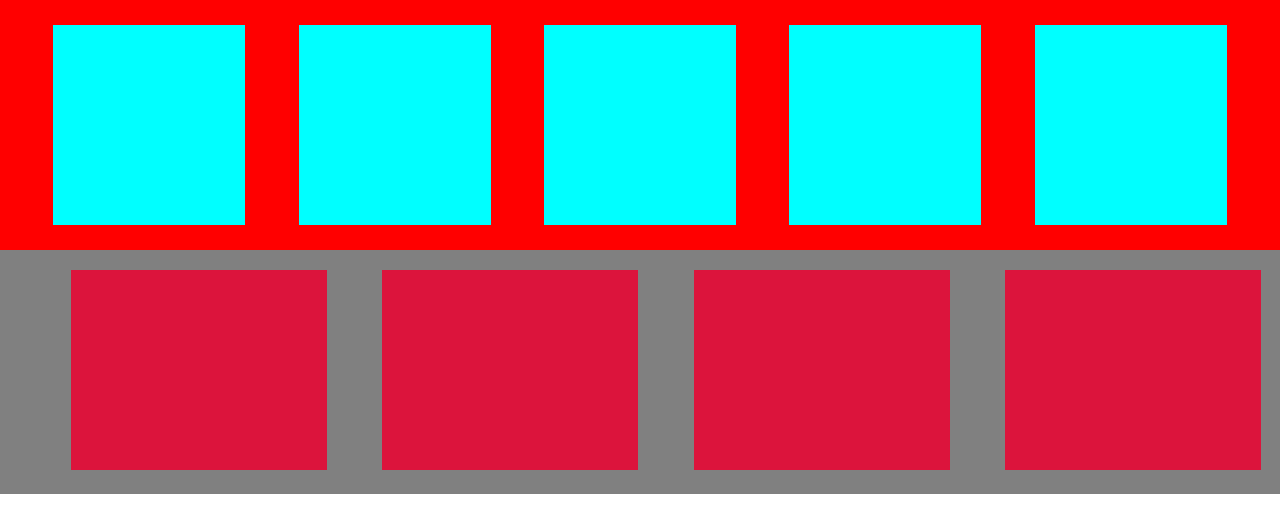
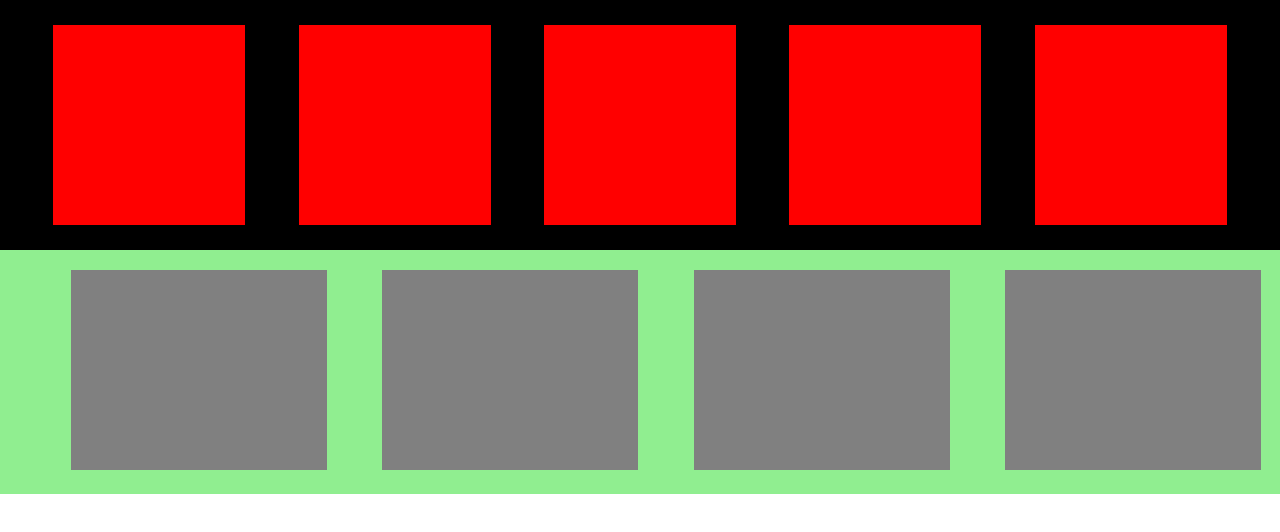
Before and after one commit to nirajnagrale/flex, a plain HTML site: page index.html in a window 1280 px wide. Shown: the top 532 px of the page. Drawn offline with Linux system fonts and the light colour scheme.

Commit message:
flex display

```diff
--- a/style.css
+++ b/style.css
@@ -6,7 +6,7 @@
 .one{
     height: 250px;
     width: 100%;
-    background-color: red;
+    background-color:black;
     display: flex;
     justify-content: space-evenly;
     align-items: center;
@@ -15,18 +15,18 @@
 .one div{
     width: 15%;
     height:200px;
-    background-color: aqua;
+    background-color: red;
 }
 
 .two{
     width: 100%;
-    background-color: gray;
+    background-color:lightgreen;
     padding:20px;
 }
 .two div{
     width: 20%;
     height:200px;
-    background-color: crimson;
+    background-color: gray;
     display:inline-block;
     margin-left: 4%;
 }
```
